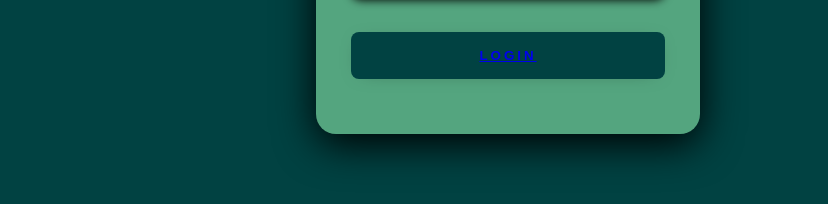
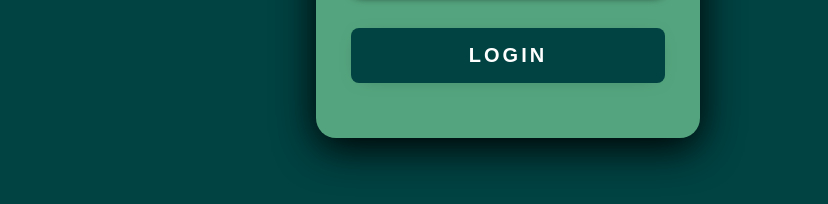
Before and after one commit to Jhonnybantim/Projeto--Gbpt-IA, a plain HTML site: page login.html in a window 1280 px wide. Shown: the part 466-670 px from the top of the page, 452-1280 px from the left. Drawn offline with Linux system fonts and the light colour scheme.

Commit message:
atualizacao

```diff
--- a/estilos/estilos.style.css
+++ b/estilos/estilos.style.css
@@ -89,6 +89,17 @@
 }
 .text-field > input ::placeholder{
 color: rgb(2, 26, 26);
+
+
+}
+
+
+.btn-login > a {
+    text-decoration: none;
+    font-size: 20px;
+    color: white;
+
+
 }
 .btn-login {
     width: 100%;
@@ -109,7 +120,9 @@ color: rgb(2, 26, 26);
 }
 .btn-login:hover{
     background-color: aquamarine;
+    color: rgb(0, 20, 20);
 }
+
 
 
 
```
